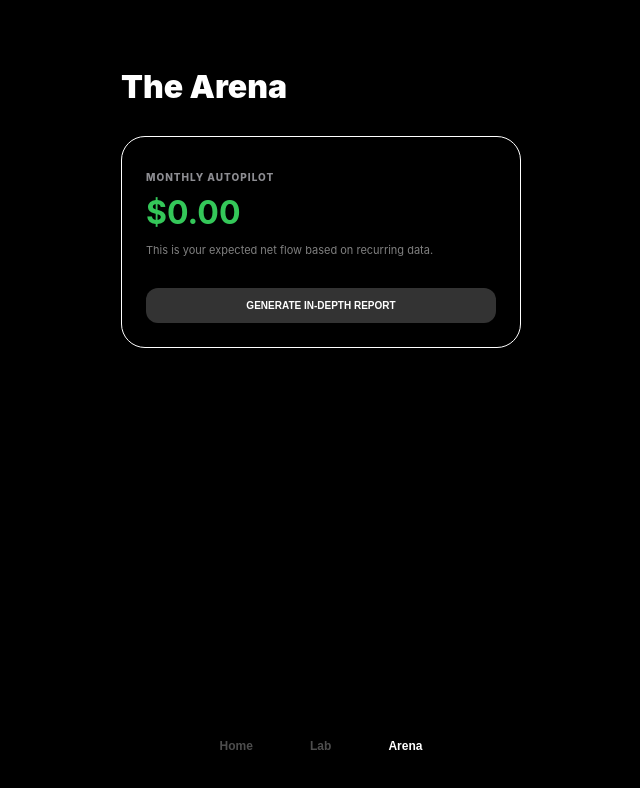
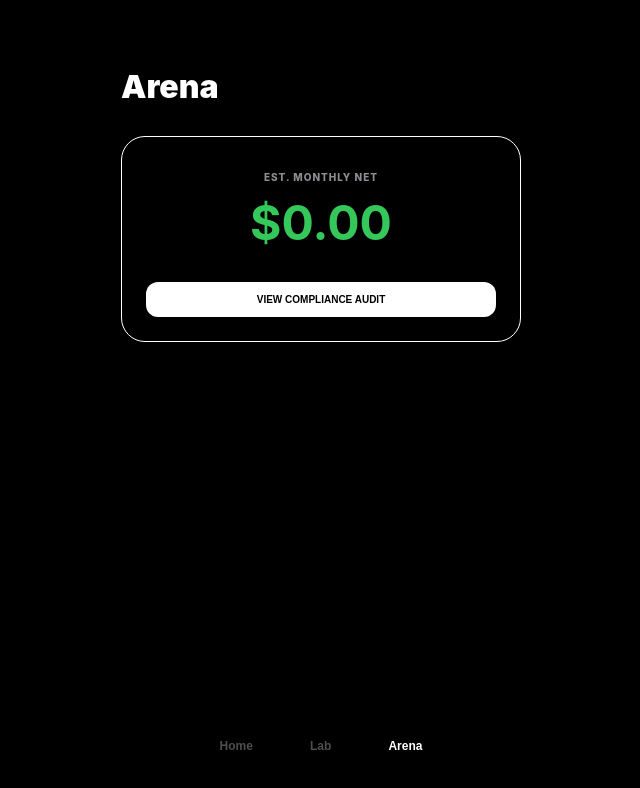
Before and after one commit to dhruvi-d/vitejs-vite-u25gxrsm, a React (Vite) app: page / in a window 1280 px wide. Both pictures are taken after a click on the button "Arena". Shown: the top 788 px of the page, without its empty margins (319-959 px from the left). Built offline with nearby package versions, Linux system fonts and the light colour scheme.

Commit message:
03/25 v.girl idek man

```diff
--- a/src/App.jsx
+++ b/src/App.jsx
@@ -6,7 +6,7 @@ export default function App() {
   const [isStealth, setIsStealth] = useState(false);
   const [showAudit, setShowAudit] = useState(false);
 
-  // --- CORE DATA ---
+  // --- DATA PERSISTENCE ---
   const [stack, setStack] = useState(() => JSON.parse(localStorage.getItem('stack')) || 5000);
   const [goal, setGoal] = useState(() => JSON.parse(localStorage.getItem('goal')) || 100000);
   const [history, setHistory] = useState(() => JSON.parse(localStorage.getItem('history')) || []);
@@ -21,7 +21,7 @@ export default function App() {
     localStorage.setItem('streak', JSON.stringify(streak));
   }, [stack, goal, history, recurring, streak]);
 
-  // --- RECURRING ENGINE ---
+  // --- MATH ENGINE ---
   const getMonthlyVal = (amt, term) => {
     const v = Number(amt);
     if (term === 'daily') return v * 30.42;
@@ -47,6 +47,11 @@ export default function App() {
     if (isIncome) setStreak(s => s + 1);
   };
 
+  const deleteMove = (id, amount) => {
+    setHistory(history.filter(item => item.id !== id));
+    setStack(prev => prev - amount); // Reverses the transaction math
+  };
+
   const HomePage = () => (
     <div style={styles.page}>
       <header style={styles.header}>
@@ -66,13 +71,17 @@ export default function App() {
       </section>
 
       <div style={{...styles.vibeCard, background: currentStyles.card, borderColor: currentStyles.border}}>
-         <p style={styles.label}>RECENT MOVES</p>
-         {history.slice(0, 5).map(item => (
+         <p style={styles.label}>RECENT ACTIVITY</p>
+         {history.length === 0 && <p style={{fontSize: '11px', opacity: 0.3, textAlign: 'center', padding: '20px'}}>No moves logged.</p>}
+         {history.map(item => (
            <div key={item.id} style={{...styles.row, color: currentStyles.text, borderBottomColor: currentStyles.border}}>
              <span>{item.label}</span>
-             <span style={{color: item.amount > 0 ? '#34C759' : '#FF3B30', filter: isStealth ? 'blur(8px)' : 'none'}}>
-                {item.amount > 0 ? '+' : '-'}${Math.abs(item.amount)}
-             </span>
+             <div style={{display: 'flex', alignItems: 'center', gap: '12px'}}>
+                <span style={{color: item.amount > 0 ? '#34C759' : '#FF3B30', filter: isStealth ? 'blur(8px)' : 'none', fontWeight: '800'}}>
+                    {item.amount > 0 ? '+' : '-'}${Math.abs(item.amount)}
+                </span>
+                <button onClick={() => deleteMove(item.id, item.amount)} style={styles.delBtnSmall}>×</button>
+             </div>
            </div>
          ))}
       </div>
@@ -86,33 +95,36 @@ export default function App() {
       <div style={styles.page}>
         <h2 style={{...styles.pageTitle, color: currentStyles.text}}>The Lab</h2>
         <div style={{...styles.vibeCard, background: currentStyles.card, borderColor: currentStyles.border}}>
-          <p style={styles.label}>ONE-TIME LOG</p>
-          <input placeholder="Item..." value={n} onChange={e => setN(e.target.value)} style={{...styles.labInput, color: currentStyles.text}} />
+          <p style={styles.label}>QUICK LOG</p>
+          <input placeholder="Source/Item..." value={n} onChange={e => setN(e.target.value)} style={{...styles.labInput, color: currentStyles.text}} />
           <input type="number" placeholder="0.00" value={v} onChange={e => setV(e.target.value)} style={{...styles.labInput, color: currentStyles.text}} />
           <div style={styles.grid}>
-            <button onClick={() => {logMove(n, v, true); setN(''); setV('')}} style={{...styles.mainBtn, background: '#000', color: '#FFF'}}>INCOME</button>
-            <button onClick={() => {logMove(n, v, false); setN(''); setV('')}} style={{...styles.mainBtn, background: '#F2F2F7', color: '#000'}}>SPEND</button>
+            <button onClick={() => {logMove(n, v, true); setN(''); setV('')}} style={{...styles.mainBtn, background: '#FFF', color: '#000'}}>+ INCOME</button>
+            <button onClick={() => {logMove(n, v, false); setN(''); setV('')}} style={{...styles.mainBtn, background: '#333', color: '#FFF'}}>- SPEND</button>
           </div>
         </div>
 
         <div style={{...styles.vibeCard, background: currentStyles.card, borderColor: currentStyles.border}}>
-          <p style={styles.label}>ACTIVE RECURRING</p>
+          <p style={styles.label}>RECURRING FLOWS (AUTOPILOT)</p>
           {recurring.map(r => (
             <div key={r.id} style={{...styles.row, color: currentStyles.text, borderBottomColor: currentStyles.border}}>
-              <span>{r.label} ({r.term})</span>
-              <div style={{display: 'flex', gap: '10px', alignItems: 'center'}}>
+              <div style={{display: 'flex', flexDirection: 'column'}}>
+                <span>{r.label}</span>
+                <span style={{fontSize: '9px', opacity: 0.5}}>{r.term.toUpperCase()}</span>
+              </div>
+              <div style={{display: 'flex', gap: '12px', alignItems: 'center'}}>
                 <span style={{color: r.type === 'income' ? '#34C759' : '#FF3B30'}}>${r.amount}</span>
-                <button onClick={() => setRecurring(recurring.filter(f => f.id !== r.id))} style={styles.delBtn}>×</button>
+                <button onClick={() => setRecurring(recurring.filter(f => f.id !== r.id))} style={styles.delBtnSmall}>×</button>
               </div>
             </div>
           ))}
           <button onClick={() => {
-            const l = prompt("Name (e.g. Salary, Rent)");
-            const a = prompt("Amount");
-            const t = prompt("Term (daily, weekly, monthly, yearly)");
+            const l = prompt("Name (e.g. Spotify, Job)");
+            const a = prompt("Amount ($)");
+            const t = prompt("Term? (daily, weekly, monthly, yearly)");
             const type = confirm("Is this Income?") ? 'income' : 'burn';
             if(l && a && t) setRecurring([...recurring, {label: l, amount: a, term: t, type, id: Date.now()}]);
-          }} style={styles.addBtn}>+ NEW RECURRING FLOW</button>
+          }} style={styles.addBtn}>+ ADD NEW FLOW</button>
         </div>
       </div>
     );
@@ -120,24 +132,22 @@ export default function App() {
 
   const ArenaPage = () => (
     <div style={styles.page}>
-      <h2 style={{...styles.pageTitle, color: currentStyles.text}}>The Arena</h2>
-      <div style={{...styles.vibeCard, background: '#000', color: '#FFF', borderRadius: '24px'}}>
-         <p style={styles.label}>MONTHLY AUTOPILOT</p>
-         <h3 style={{fontSize: '32px', margin: 0, color: netAutopilot >= 0 ? '#34C759' : '#FF3B30'}}>${netAutopilot}</h3>
-         <p style={{fontSize: '11px', opacity: 0.5}}>This is your expected net flow based on recurring data.</p>
+      <h2 style={{...styles.pageTitle, color: currentStyles.text}}>Arena</h2>
+      <div style={{...styles.vibeCard, background: '#000', color: '#FFF', borderRadius: '24px', textAlign: 'center'}}>
+         <p style={styles.label}>EST. MONTHLY NET</p>
+         <h3 style={{fontSize: '48px', margin: '10px 0', color: netAutopilot >= 0 ? '#34C759' : '#FF3B30'}}>${netAutopilot}</h3>
          <button onClick={() => setShowAudit(!showAudit)} style={styles.auditBtn}>
-            {showAudit ? 'CLOSE AUDIT' : 'GENERATE IN-DEPTH REPORT'}
+            {showAudit ? 'HIDE DATA' : 'VIEW COMPLIANCE AUDIT'}
          </button>
       </div>
 
       {showAudit && (
         <div style={{...styles.vibeCard, background: currentStyles.card, borderColor: currentStyles.border, marginTop: '20px'}}>
-           <p style={styles.label}>FINANCIAL SUSTAINABILITY AUDIT</p>
-           <div style={styles.row}><span>Liquidity Reserve</span><span>${stack}</span></div>
-           <div style={styles.row}><span>Monthly Op-Ex</span><span>${monthlyOut.toFixed(2)}</span></div>
-           <div style={styles.row}><span>Burn Multiplier</span><span>{(stack / (monthlyOut || 1)).toFixed(1)} months</span></div>
+           <p style={styles.label}>FORECAST & RATIOS</p>
+           <div style={styles.row}><span>Current Solvency</span><span>{progress}%</span></div>
+           <div style={styles.row}><span>Monthly Burn</span><span>${monthlyOut.toFixed(2)}</span></div>
            <p style={{fontSize: '11px', marginTop: '15px', color: '#8E8E93', lineHeight: '1.4'}}>
-              Forecast: User is currently maintaining a {(stack/goal*100).toFixed(1)}% solvency rate relative to target capital goals.
+              Based on current recurring flows, your capital accumulation is set to {netAutopilot >= 0 ? 'increase' : 'decrease'} by ${Math.abs(netAutopilot)} per month.
            </p>
         </div>
       )}
@@ -159,7 +169,7 @@ export default function App() {
 }
 
 // --- STYLES ---
-const lightTheme = { bg: '#FFF', text: '#000', card: '#F2F2F7', border: '#E5E5EA', track: '#E5E5EA' };
+const lightTheme = { bg: '#FFF', text: '#000', card: '#F9F9FB', border: '#F2F2F7', track: '#F2F2F7' };
 const darkTheme = { bg: '#000', text: '#FFF', card: '#1C1C1E', border: '#333', track: '#333' };
 
 const styles = {
@@ -167,7 +177,7 @@ const styles = {
   page: { maxWidth: '400px', margin: '0 auto', paddingTop: '40px' },
   header: { display: 'flex', justifyContent: 'space-between', alignItems: 'center', marginBottom: '60px' },
   logo: { fontWeight: '900', fontSize: '12px', letterSpacing: '2px' },
-  themeBtn: { background: '#333', color: '#FFF', border: 'none', padding: '6px 12px', borderRadius: '12px', fontSize: '9px', fontWeight: '800', cursor: 'pointer' },
+  themeBtn: { color: '#FFF', border: 'none', padding: '8px 12px', borderRadius: '12px', fontSize: '9px', fontWeight: '800', cursor: 'pointer' },
   hero: { textAlign: 'center', marginBottom: '40px' },
   bigNum: { fontSize: '4.5rem', fontWeight: '900', letterSpacing: '-3px', margin: 0, transition: 'filter 0.3s' },
   label: { fontSize: '10px', fontWeight: '800', color: '#8E8E93', letterSpacing: '1px' },
@@ -180,8 +190,8 @@ const styles = {
   grid: { display: 'grid', gridTemplateColumns: '1fr 1fr', gap: '10px' },
   mainBtn: { border: 'none', padding: '18px', borderRadius: '22px', fontWeight: '800', cursor: 'pointer' },
   addBtn: { width: '100%', marginTop: '10px', background: 'transparent', border: '1px dashed #AEAEB2', color: '#AEAEB2', padding: '14px', borderRadius: '18px', fontWeight: '700', cursor: 'pointer' },
-  delBtn: { background: 'none', border: 'none', color: '#FF3B30', fontSize: '18px', cursor: 'pointer' },
+  delBtnSmall: { background: '#333', color: '#FFF', border: 'none', width: '20px', height: '20px', borderRadius: '50%', cursor: 'pointer', fontSize: '12px', display: 'flex', alignItems: 'center', justifyContent: 'center' },
   nav: { position: 'fixed', bottom: '30px', left: '50%', transform: 'translateX(-50%)', width: '260px', background: 'rgba(0,0,0,0.8)', backdropFilter: 'blur(20px)', borderRadius: '40px', display: 'flex', justifyContent: 'space-around', padding: '16px' },
   navBtn: { background: 'none', border: 'none', color: '#FFF', fontWeight: '700', fontSize: '12px' },
-  auditBtn: { width: '100%', marginTop: '20px', background: '#333', color: '#FFF', border: 'none', padding: '12px', borderRadius: '12px', fontSize: '10px', fontWeight: '800', cursor: 'pointer' }
+  auditBtn: { width: '100%', marginTop: '20px', background: '#FFF', color: '#000', border: 'none', padding: '12px', borderRadius: '12px', fontSize: '10px', fontWeight: '800', cursor: 'pointer' }
 };
```
